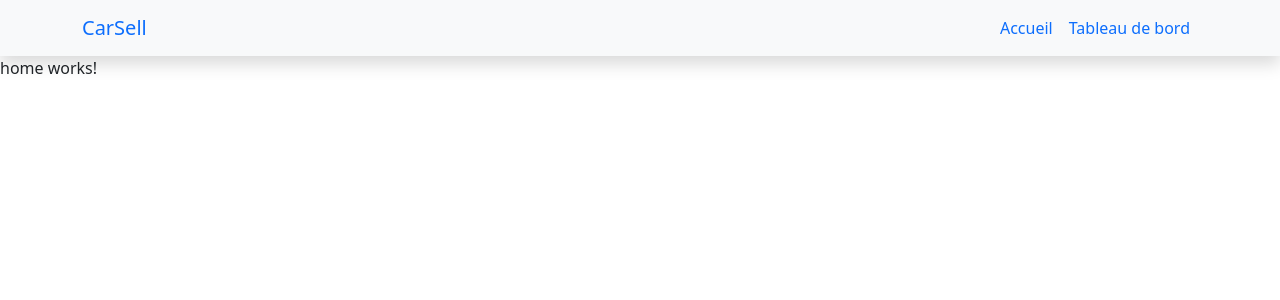
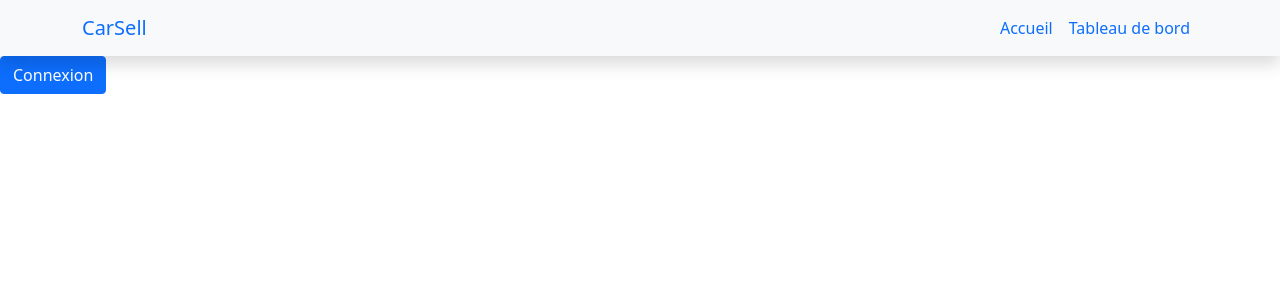
Before and after one commit to Antoine-Goncalves14/car-sell-angular, an Angular app: page /home in a window 1280 px wide. Shown: the top 300 px of the page. Built offline with nearby package versions, Linux system fonts and the light colour scheme.

Commit message:
navigate router

```diff
--- a/src/app/home/home.component.html
+++ b/src/app/home/home.component.html
@@ -1 +1 @@
-<p>home works!</p>
+<button type="button" class="btn btn-primary" (click)="onLogin()">Connexion</button>
--- a/src/app/home/home.component.ts
+++ b/src/app/home/home.component.ts
@@ -1,4 +1,5 @@
 import { Component, OnInit } from '@angular/core';
+import { Router } from '@angular/router';
 
 @Component({
   selector: 'app-home',
@@ -7,9 +8,15 @@ import { Component, OnInit } from '@angular/core';
 })
 export class HomeComponent implements OnInit {
 
-  constructor() { }
+  constructor(
+    private router: Router
+  ) { }
 
   ngOnInit(): void {
   }
 
+  onLogin(): void {
+    this.router.navigate(['/admin', 'dashboard']);
+  }
+
 }
```
Also changed, not shown: src/app/app-routing.module.ts (+9 -0 lines).
